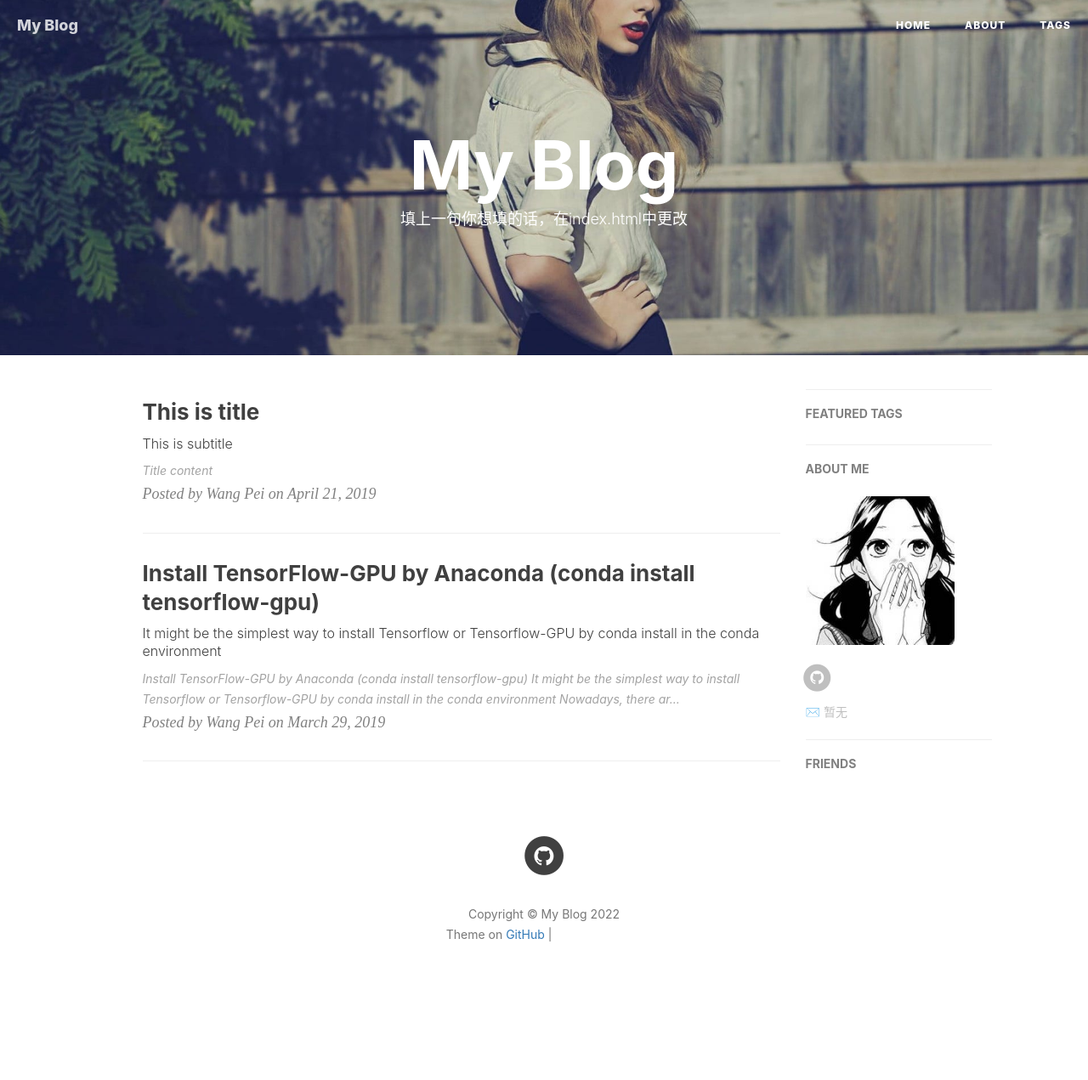
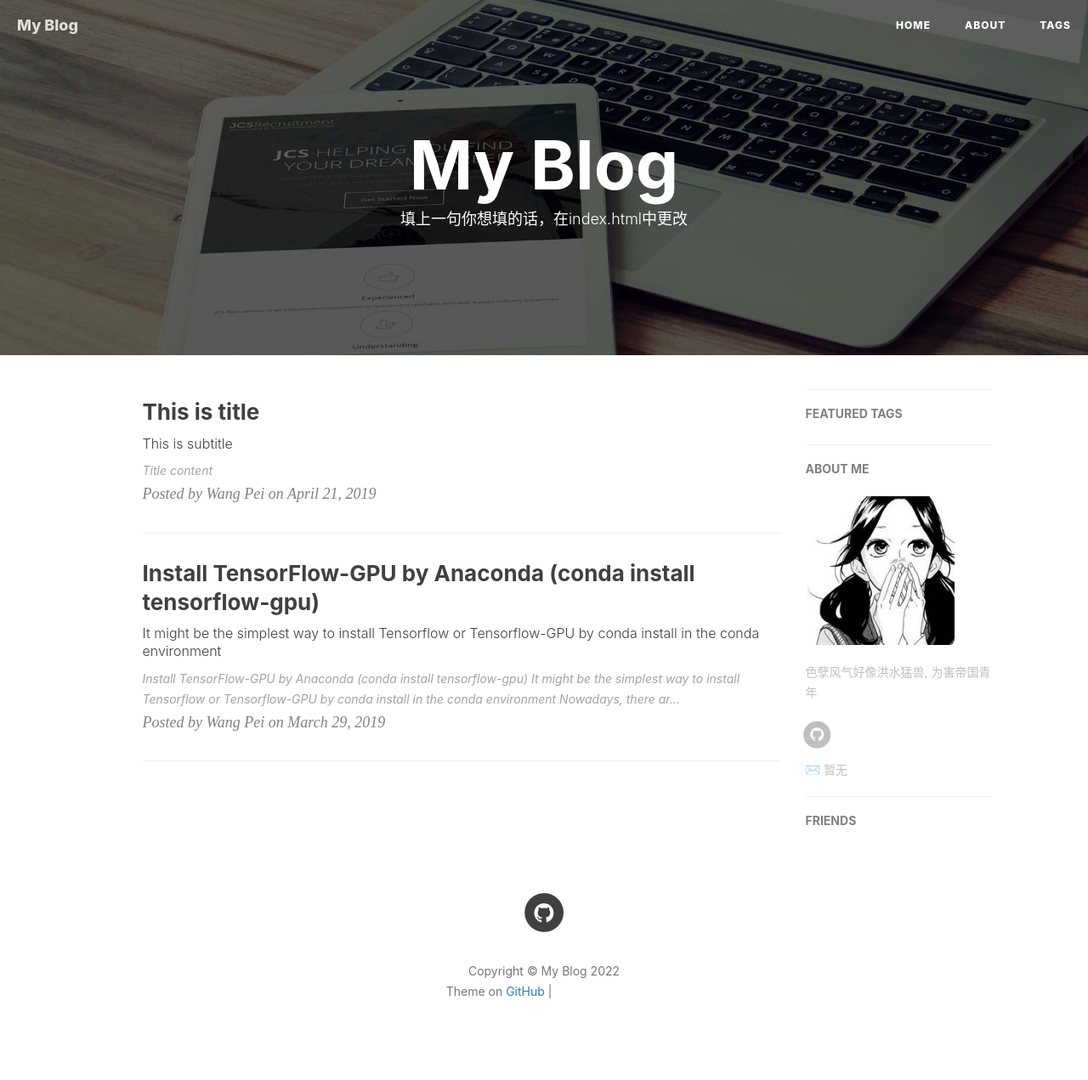
Before and after one commit to Angoulemi/Angoulemi.github.io, a Jekyll site: the page built from index.html, in a window 1280 px wide. Shown: the whole page at 85% size. Built offline with Jekyll 4.4.1, drawn with Linux system fonts in a browser that asks for light colours; nearby versions of some CDN libraries; the list of posts is cut into pages by our own code; comment, search, counter and statistics services are not loaded; before the commit the page ends 1204 px from its top, so only the background shows below that; grey boxes are pictures that could not be loaded.

Commit message:
Update _config.yml

```diff
--- a/_config.yml
+++ b/_config.yml
@@ -1,7 +1,7 @@
 # Site settings
 title: My Blog
 SEOTitle: 我的博客 | My Blog
-header-img: img/post-bg-desk.jpg
+header-img: img/post-bg-rwd.jpg
 email: 暂无
 description: "show me the code"
 keyword: "我的博客"
@@ -11,7 +11,7 @@
 
 # Sidebar settings
 sidebar: true                           # whether or not using Sidebar.
-sidebar-about-description: ""
+sidebar-about-description: "色孽风气好像洪水猛兽, 为害帝国青年"
 sidebar-avatar: /img/avatar_binggan.jpg      # use absolute URL, seeing it's used in both `/` and `/about/`
 
 
@@ -62,8 +62,8 @@
   enable: true    #是否开启Gitalk评论
   clientID:                             #生成的clientID
   clientSecret:     #生成的clientSecret
-  repo: angulan.github.io    #仓库名称
-  owner:     #github用户名
+  repo: Angoulemi.github.io    #仓库名称
+  owner:            #github用户名
   admin:
   distractionFreeMode: true #是否启用类似FB的阴影遮罩
 
```
